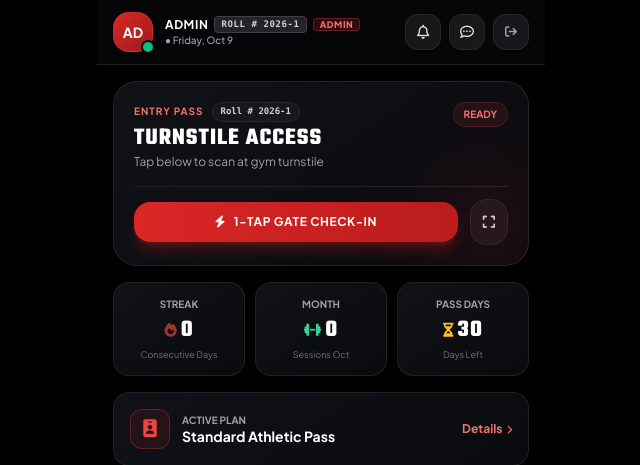
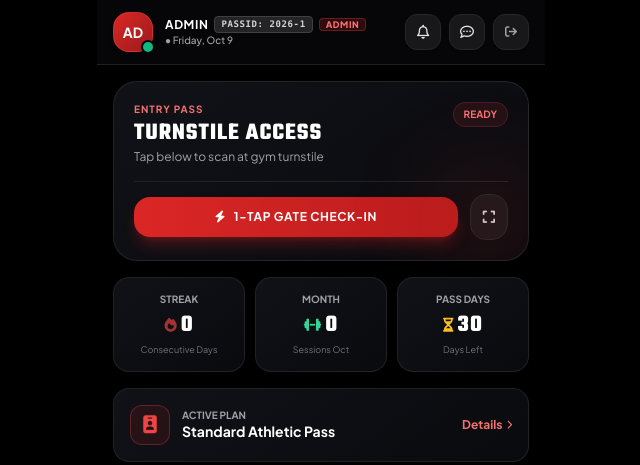
Before and after one commit to moeezahmad-tech/gymflow, a PHP site: page /app/index.php in a window 1280 px wide. Shown: the top 465 px of the page, without its empty margins (319-959 px from the left). Run offline with PHP 8.4, Linux system fonts and the light colour scheme; a user stored in the database is signed in; data comes from the database, SQL or seed files in the repository; data that the repository does not hold is empty; some libraries are stand-ins or nearby versions.

Commit message:
Remove roll number from app home card and label as PassID across the app

```diff
--- a/app/index.php
+++ b/app/index.php
@@ -353,7 +353,7 @@ if ($isAuth) {
                 <div>
                     <h2 class="text-xs font-bold text-white uppercase tracking-wider leading-tight flex items-center gap-1.5">
                         <span><?= htmlspecialchars(explode(' ', $currentUser['name'])[0] ?? 'Athlete') ?></span>
-                        <span class="px-1.5 py-0.5 rounded bg-zinc-800/90 border border-zinc-700 text-zinc-300 font-mono text-[9px] font-bold">Roll # <?= htmlspecialchars($memberCode) ?></span>
+                        <span class="px-1.5 py-0.5 rounded bg-zinc-800/90 border border-zinc-700 text-zinc-300 font-mono text-[9px] font-bold">PassID: <?= htmlspecialchars($memberCode) ?></span>
                         <?php if ($isAdmin): ?>
                             <span class="px-1.5 py-0.2 rounded bg-red-600/20 text-red-400 text-[9px] font-extrabold border border-red-500/30">ADMIN</span>
                         <?php endif; ?>
@@ -394,10 +394,7 @@ if ($isAuth) {
 
                     <div class="flex items-start justify-between">
                         <div>
-                            <div class="flex items-center gap-2 mb-1">
-                                <span class="text-[10px] font-bold uppercase tracking-widest text-red-400">Entry Pass</span>
-                                <span class="px-2 py-0.5 rounded-full bg-zinc-900 border border-zinc-800 text-zinc-300 text-[9px] font-mono font-bold">Roll # <?= htmlspecialchars($memberCode) ?></span>
-                            </div>
+                            <span class="text-[10px] font-bold uppercase tracking-widest text-red-400 block mb-1">Entry Pass</span>
                             <h3 class="font-heading text-2xl font-bold uppercase text-white leading-none">Turnstile Access</h3>
                             <p class="text-xs text-zinc-400 mt-1">Tap below to scan at gym turnstile</p>
                         </div>
@@ -583,7 +580,7 @@ if ($isAuth) {
 
                     <div class="bg-zinc-900/90 rounded-2xl p-3 border border-zinc-800 max-w-xs mx-auto text-left flex items-center justify-between">
                         <div>
-                            <span class="text-[9px] uppercase font-bold text-zinc-500 block">Roll Number</span>
+                            <span class="text-[9px] uppercase font-bold text-zinc-500 block">Pass ID</span>
                             <span class="text-xs font-bold font-mono text-zinc-200"><?= htmlspecialchars($memberCode) ?></span>
                         </div>
                         <div>
@@ -638,7 +635,7 @@ if ($isAuth) {
                     </div>
 
                     <div class="mt-3 p-3 rounded-2xl bg-zinc-900 border border-zinc-800 flex justify-between items-center text-xs">
-                        <span class="text-zinc-400">Roll Number:</span>
+                        <span class="text-zinc-400">Pass ID:</span>
                         <span class="font-mono font-bold text-red-400"><?= htmlspecialchars($memberCode) ?></span>
                     </div>
 
@@ -683,7 +680,7 @@ if ($isAuth) {
                     <p class="text-xs text-zinc-400"><?= htmlspecialchars($currentUser['email'] ?? '') ?></p>
                     <p class="text-[11px] text-zinc-500 mt-0.5"><?= htmlspecialchars($currentUser['phone'] ?? '+92 300 1234567') ?></p>
                     <div class="inline-flex items-center gap-1.5 px-3 py-1 rounded-full bg-zinc-900 border border-zinc-800 text-zinc-300 font-mono text-xs font-bold mt-2">
-                        <span class="text-zinc-500 text-[10px]">ROLL #:</span>
+                        <span class="text-zinc-500 text-[10px]">PASS ID:</span>
                         <span class="text-red-400"><?= htmlspecialchars($memberCode) ?></span>
                     </div>
                 </div>
--- a/user/index.php
+++ b/user/index.php
@@ -240,7 +240,7 @@ require_once __DIR__ . '/../components/header.php';
                             <?= htmlspecialchars($planName) ?>
                         </span>
                         <span class="px-2.5 py-0.5 rounded-full bg-zinc-900 border border-zinc-700 text-zinc-200 font-mono text-[11px] font-bold">
-                            Roll #: <?= htmlspecialchars($memberCode) ?>
+                            Pass ID: <?= htmlspecialchars($memberCode) ?>
                         </span>
                     </div>
                     <h1 class="font-heading text-3xl sm:text-4xl font-bold text-white uppercase mt-1 leading-tight">
```
